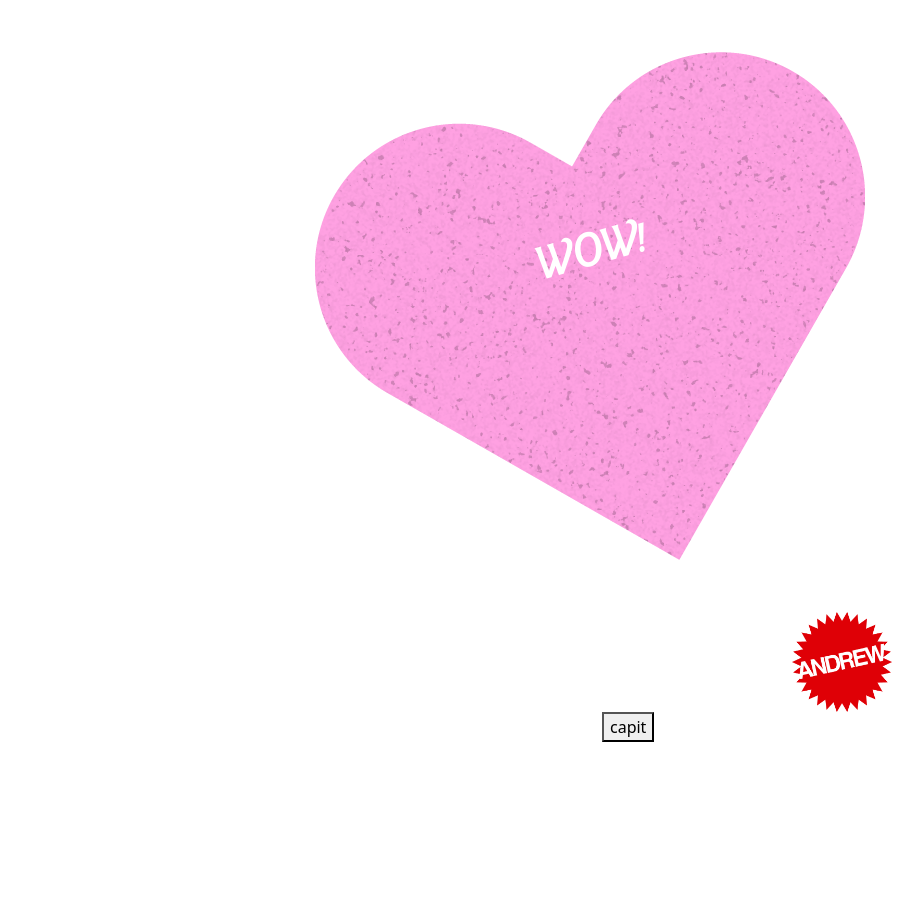
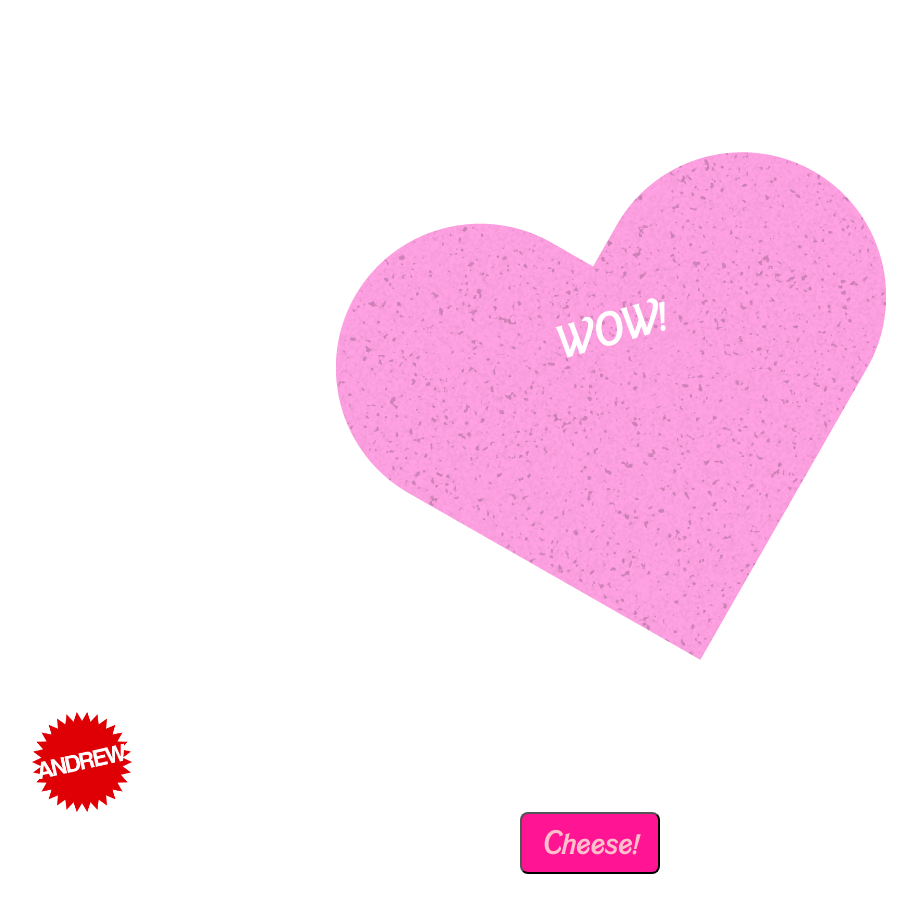
Before and after one commit to andrewventura/andrewventura.github.io, a Jekyll site: the page bb.html, which Jekyll copies as it is, in a window 1280 px wide. Shown: the whole page, without its empty margins (50-972 px from the left). Built offline with Jekyll 4.4.1, drawn with Linux system fonts in a browser that asks for light colours.

Commit message:
Update bb.html

```diff
--- a/bb.html
+++ b/bb.html
@@ -5,11 +5,11 @@
 	<link rel="stylesheet" href="https://cdn.jsdelivr.net/npm/bootstrap@5.2.3/dist/css/bootstrap.min.css">
 	<script src="https://cdn.jsdelivr.net/npm/bootstrap@5.2.3/dist/js/bootstrap.min.js" integrity="sha384-cuYeSxntonz0PPNlHhBs68uyIAVpIIOZZ5JqeqvYYIcEL727kskC66kF92t6Xl2V" crossorigin="anonymous"></script>
 	<style type="text/css">
-		#hoolda { min-height: 612px; background: no-repeat center url("img/bh.png");}
+		#hoolda { height: 612px; width: 612px; background: no-repeat center url("img/bh.png");}
 		@font-face { font-family: "bb"; src: url(bb.ttf) format("truetype") }
-		textarea { wrap:off; border: 0; columns:1; text-align:center; text-transform:uppercase; line-height:1.1em; resize:none; font-family:"bb",verdana; font-size: 2.8em; display:block; background:none; color: #FFF; margin: 0 0 0 10px; transform: rotate(-16deg); width: 100%; height: 3.8em; padding: 5px 0 5px 10px;}
+		textarea { wrap:off; border: 0; columns:1; text-align:center; text-transform:uppercase; line-height:1.1em; resize:none; font-family:"bb",verdana; font-size: 2.8em; display:block; background:none; color: #FFF; margin: 200px 0 0 10px; transform: rotate(-16deg); width: 100%; height: 3.8em; padding: 5px 0 5px 10px;}
 		hr { width: 50%; border-top:3px solid; opacity:1;}
-		@container { font-size: }
+		#cap { font-family: "bb"; font-size: 2em; text-align:center; display:block; color: pink; margin: 0 auto; background-color:deeppink; border-radius:8px; padding: 5px 20px;}
 	</style>
 	<script src="https://cdnjs.cloudflare.com/ajax/libs/html2canvas/0.4.1/html2canvas.min.js"></script>
 	<script src="https://superal.github.io/canvas2image/canvas2image.js"></script>
@@ -26,27 +26,20 @@
 </head>
 <body>
 <div id="box">
-	<div class="container" id="hoolda">
-		<div class="row align-items-center" style="min-height:612px;">
-			<div class="col"></div>
-			<div class="col">
+	<div class="container" style="padding-top:100px;">
+		<div class="row" >
+			<div class="col-6 offset-3" id="hoolda" style="height:612px;">
 				<textarea>wow!</textarea>
 			</div>
-			<div class="col"></div>
-		</div>
-	</div>
-		<div class="container">
-		<div class="row align-items-center">
-			<div class="col"></div>
-			<div class="col"></div>
-			<div class="col"><img src="img/aw.png" style="max-height:100px;" /></div>
+
+			<div class="col-3"><img src="img/aw.png" style="height:100px; width:100px;" /></div>
 		</div>
 	</div>
 </div>
-<div class="row align-items-center">
-			<div class="col"></div>
-			<div class="col"><button id="cap">capit</button></div></div>
-			<div class="col"></div>
+<div class="row">
+	<div class="col-6 offset-3 align-self-center"><button id="cap">Cheese!</button></div>
+</div>
+
 
 </body>
 </html>
```
